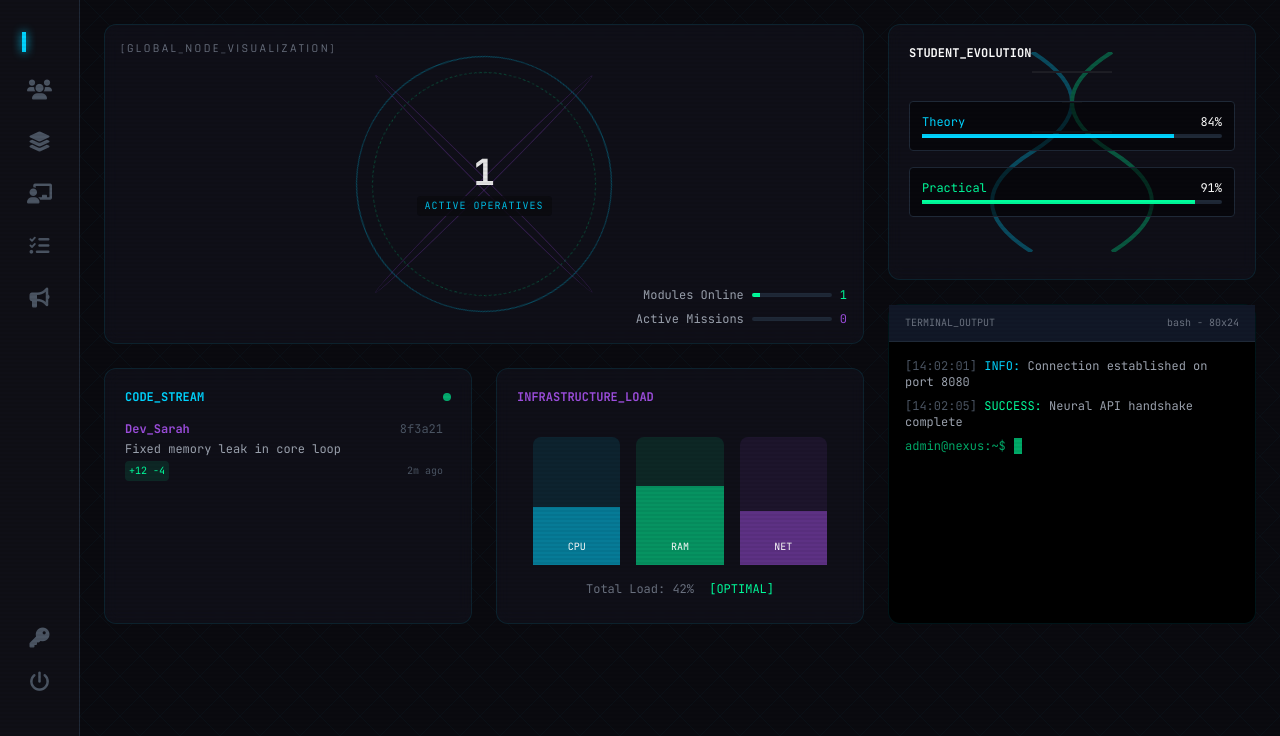
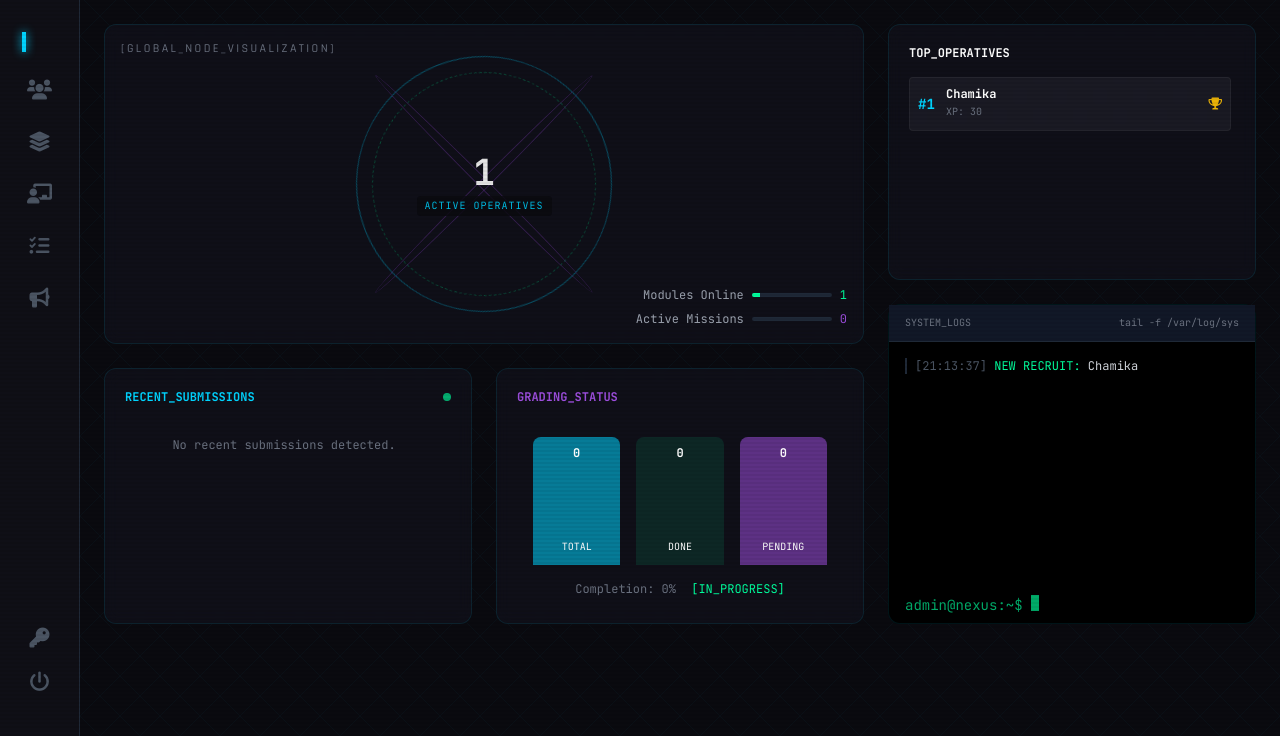
Before and after one commit to Software-Developer-LMS/LMSDEV-web-application, a PHP site: page /admin/index.php in a window 1280 px wide. Shown: the part 64-800 px from the top of the page. Run offline with PHP 8.4, Linux system fonts and the light colour scheme; a user stored in the database is signed in; data comes from the database, SQL or seed files in the repository; data that the repository does not hold is empty; some libraries are stand-ins or nearby versions.

Commit message:
feat: implement initial admin dashboard with dynamic statistics and a sci-fi themed UI.

```diff
--- a/admin/views/dashboard.php
+++ b/admin/views/dashboard.php
@@ -3,6 +3,46 @@ include '../includes/db_connection.php';
 // Dynamic Stats
 $student_count = $conn->query("SELECT COUNT(*) as count FROM users WHERE role='student'")->fetch_assoc()['count'];
 $module_count = $conn->query("SELECT COUNT(*) as count FROM modules")->fetch_assoc()['count'];
+// 1. Recent Submissions (Code_Stream)
+$rec_sub_sql = "SELECT s.*, u.name as student_name, a.title as assign_title
+                FROM submissions s
+                JOIN users u ON s.user_id = u.id
+                JOIN assignments a ON s.assignment_id = a.id
+                ORDER BY s.submitted_at DESC LIMIT 5";
+$recent_subs = $conn->query($rec_sub_sql);
+
+// 2. Grading Stats (Infrastructure_Load)
+$total_subs = $conn->query("SELECT COUNT(*) as count FROM submissions")->fetch_assoc()['count'];
+$graded_subs = $conn->query("SELECT COUNT(*) as count FROM submissions WHERE marks IS NOT NULL")->fetch_assoc()['count'];
+$grading_percentage = ($total_subs > 0) ? round(($graded_subs / $total_subs) * 100) : 0;
+
+// 3. Top Students (Student_Evolution)
+$top_students_sql = "SELECT * FROM users WHERE role='student' ORDER BY legacy_xp DESC LIMIT 3";
+$top_students = $conn->query($top_students_sql);
+
+// 4. System Logs (Terminal)
+$log_sql = "(SELECT 'New Recruit' as type, name as message, created_at FROM users WHERE role='student')
+            UNION
+            (SELECT 'New Directive' as type, title as message, created_at FROM assignments)
+            UNION
+            (SELECT 'Data Upload' as type, CONCAT(u.name, ' :: ', a.title) as message, s.submitted_at as created_at
+             FROM submissions s
+             JOIN users u ON s.user_id = u.id
+             JOIN assignments a ON s.assignment_id = a.id)
+            ORDER BY created_at DESC LIMIT 20";
+$system_logs_result = $conn->query($log_sql);
+$system_logs_data = [];
+while ($row = $system_logs_result->fetch_assoc()) {
+    $system_logs_data[] = [
+        'time' => date('H:i:s', strtotime($row['created_at'])),
+        'type' => $row['type'],
+        'message' => $row['message'],
+        'color' => ($row['type'] == 'New Recruit') ? 'text-nexus-green' : (($row['type'] == 'Data Upload') ? 'text-yellow-500' : 'text-nexus-blue')
+    ];
+}
+$system_logs_data = array_reverse($system_logs_data);
+
+// Basic Stats
 $active_assigns = $conn->query("SELECT COUNT(*) as count FROM assignments WHERE deadline > NOW()")->fetch_assoc()['count'];
 ?>
 
@@ -76,51 +116,68 @@ $active_assigns = $conn->query("SELECT COUNT(*) as count FROM assignments WHERE
             <!-- Commit Feed -->
             <div class="holo-card p-5 rounded-xl flex flex-col h-64">
                 <h3 class="text-xs font-bold text-nexus-blue mb-4 uppercase flex justify-between items-center">
-                    <span>Code_Stream</span>
+                    <span>Recent_Submissions</span>
                     <span class="w-2 h-2 rounded-full bg-nexus-green animate-pulse"></span>
                 </h3>
                 <div class="flex-1 overflow-y-auto space-y-3 pr-2 custom-scroll">
-                    <!-- Static Commit 1 -->
-                    <div class="group cursor-pointer">
+                    <?php if ($recent_subs->num_rows > 0): ?>
+                        <?php while ($sub = $recent_subs->fetch_assoc()): ?>
+                            <div class="group cursor-pointer hover:bg-white/5 p-2 rounded transition-colors">
                                 <div class="flex justify-between text-xs mb-1">
-                            <span class="text-nexus-purple font-bold">Dev_Sarah</span>
-                            <span class="text-gray-600 font-mono">8f3a21</span>
+                                    <span
+                                        class="text-nexus-purple font-bold"><?php echo htmlspecialchars($sub['student_name']); ?></span>
+                                    <span class="text-gray-600 font-mono">ID:<?php echo $sub['user_id']; ?></span>
                                 </div>
                                 <div class="text-gray-400 text-xs mb-1 group-hover:text-white transition-colors">
-                            Fixed memory leak in core loop
+                                    Submitted: <?php echo htmlspecialchars($sub['assign_title']); ?>
                                 </div>
                                 <div class="flex justify-between items-center text-[10px]">
-                            <span class="text-nexus-green bg-nexus-green/10 px-1 rounded">+12 -4</span>
-                            <span class="text-gray-600">2m ago</span>
+                                    <span
+                                        class="<?php echo $sub['marks'] ? 'text-nexus-green bg-nexus-green/10' : 'text-yellow-500 bg-yellow-500/10'; ?> px-1 rounded">
+                                        <?php echo $sub['marks'] ? 'GRADED: ' . $sub['marks'] : 'PENDING REVIEW'; ?>
+                                    </span>
+                                    <span
+                                        class="text-gray-600"><?php echo date('M d H:i', strtotime($sub['submitted_at'])); ?></span>
                                 </div>
                             </div>
+                        <?php endwhile; ?>
+                    <?php else: ?>
+                        <div class="text-gray-500 text-xs text-center mt-4">No recent submissions detected.</div>
+                    <?php endif; ?>
                 </div>
             </div>
 
             <!-- Server Infrastructure -->
             <div class="holo-card p-5 rounded-xl h-64 relative">
-                <h3 class="text-xs font-bold text-nexus-purple mb-4 uppercase">Infrastructure_Load</h3>
+                <h3 class="text-xs font-bold text-nexus-purple mb-4 uppercase">Grading_Status</h3>
 
                 <div class="flex items-end justify-between h-32 px-4 gap-4 mt-8">
                     <!-- Bars -->
                     <div class="w-full bg-nexus-blue/10 rounded-t-lg relative group h-full overflow-hidden">
                         <div class="absolute bottom-0 left-0 right-0 bg-nexus-blue/50 transition-all duration-1000 group-hover:bg-nexus-blue"
-                            style="height: 45%"></div>
-                        <div class="absolute bottom-2 left-0 right-0 text-center text-[10px] text-white">CPU</div>
+                            style="height: 100%"></div>
+                        <div class="absolute bottom-2 left-0 right-0 text-center text-[10px] text-white">TOTAL</div>
+                        <div class="absolute top-2 left-0 right-0 text-center text-xs font-bold text-white">
+                            <?php echo $total_subs; ?></div>
                     </div>
                     <div class="w-full bg-nexus-green/10 rounded-t-lg relative group h-full overflow-hidden">
                         <div class="absolute bottom-0 left-0 right-0 bg-nexus-green/50 transition-all duration-1000 group-hover:bg-nexus-green"
-                            style="height: 62%"></div>
-                        <div class="absolute bottom-2 left-0 right-0 text-center text-[10px] text-white">RAM</div>
+                            style="height: <?php echo $grading_percentage; ?>%"></div>
+                        <div class="absolute bottom-2 left-0 right-0 text-center text-[10px] text-white">DONE</div>
+                        <div class="absolute top-2 left-0 right-0 text-center text-xs font-bold text-white">
+                            <?php echo $graded_subs; ?></div>
                     </div>
                     <div class="w-full bg-nexus-purple/10 rounded-t-lg relative group h-full overflow-hidden">
                         <div class="absolute bottom-0 left-0 right-0 bg-nexus-purple/50 transition-all duration-1000 group-hover:bg-nexus-purple"
-                            style="height: 42%"></div>
-                        <div class="absolute bottom-2 left-0 right-0 text-center text-[10px] text-white">NET</div>
+                            style="height: <?php echo 100 - $grading_percentage; ?>%"></div>
+                        <div class="absolute bottom-2 left-0 right-0 text-center text-[10px] text-white">PENDING</div>
+                        <div class="absolute top-2 left-0 right-0 text-center text-xs font-bold text-white">
+                            <?php echo $total_subs - $graded_subs; ?></div>
                     </div>
                 </div>
                 <div class="mt-4 text-center text-xs text-gray-500">
-                    Total Load: 42% <span class="text-nexus-green ml-2">[OPTIMAL]</span>
+                    Completion: <?php echo $grading_percentage; ?>% <span
+                        class="text-nexus-green ml-2">[<?php echo ($grading_percentage == 100) ? 'COMPLETE' : 'IN_PROGRESS'; ?>]</span>
                 </div>
             </div>
 
@@ -130,67 +187,75 @@ $active_assigns = $conn->query("SELECT COUNT(*) as count FROM assignments WHERE
     <!-- COLUMN 2: Sidebar Widgets (4 cols) -->
     <div class="col-span-1 md:col-span-4 flex flex-col gap-6">
 
-        <!-- DNA HELIX (Student Progress) -->
-        <div class="holo-card p-5 rounded-xl h-64 relative overflow-hidden">
-            <h3 class="text-xs font-bold text-white mb-2 uppercase">Student_Evolution</h3>
-            <div class="absolute inset-0 flex items-center justify-center opacity-30 pointer-events-none">
-                <!-- SVG BG DNA -->
-                <svg width="200" height="200" viewBox="0 0 100 100">
-                    <path d="M30 0 Q70 25 30 50 T30 100" stroke="#00D4FF" fill="none" stroke-width="2" />
-                    <path d="M70 0 Q30 25 70 50 T70 100" stroke="#00FF9D" fill="none" stroke-width="2" />
-                    <!-- Connection Lines -->
-                    <line x1="30" y1="10" x2="70" y2="10" stroke="#444" stroke-width="1" />
-                    <line x1="45" y1="25" x2="55" y2="25" stroke="#444" stroke-width="1" />
-                    <line x1="30" y1="40" x2="70" y2="40" stroke="#444" stroke-width="1" />
-                </svg>
+        <!-- TOP STUDENTS (Leaderboard) -->
+        <div class="holo-card p-5 rounded-xl h-64 relative overflow-hidden flex flex-col">
+            <h3 class="text-xs font-bold text-white mb-4 uppercase">Top_Operatives</h3>
+            <div class="flex-1 overflow-y-auto space-y-3 custom-scroll pr-1">
+                <?php $rank = 1;
+                while ($st = $top_students->fetch_assoc()): ?>
+                    <div class="flex items-center gap-3 p-2 bg-white/5 rounded border border-white/5">
+                        <div class="text-nexus-blue font-bold text-sm w-4">#<?php echo $rank++; ?></div>
+                        <div class="flex-1">
+                            <div class="text-white text-xs font-bold"><?php echo htmlspecialchars($st['name']); ?></div>
+                            <div class="text-gray-500 text-[10px] uppercase">XP: <?php echo $st['legacy_xp']; ?></div>
                         </div>
-            <div class="relative z-10 mt-10 space-y-4">
-                <div class="bg-black/50 p-3 rounded border border-gray-800">
-                    <div class="flex justify-between text-xs mb-1">
-                        <span class="text-nexus-blue">Theory</span>
-                        <span class="text-white">84%</span>
+                        <i class="fa-solid fa-trophy text-yellow-500 text-xs"></i>
                     </div>
-                    <div class="w-full h-1 bg-gray-800 rounded">
-                        <div class="h-full bg-nexus-blue w-[84%]"></div>
-                    </div>
-                </div>
-                <div class="bg-black/50 p-3 rounded border border-gray-800">
-                    <div class="flex justify-between text-xs mb-1">
-                        <span class="text-nexus-green">Practical</span>
-                        <span class="text-white">91%</span>
-                    </div>
-                    <div class="w-full h-1 bg-gray-800 rounded">
-                        <div class="h-full bg-nexus-green w-[91%]"></div>
-                    </div>
-                </div>
+                <?php endwhile; ?>
             </div>
         </div>
 
-        <!-- SYSTEM TERMINAL -->
+        <!-- SYSTEM LOGS (Animated) -->
         <div class="holo-card p-0 rounded-xl flex-1 flex flex-col min-h-[300px] bg-black">
             <div class="bg-gray-900 px-4 py-2 text-[10px] text-gray-500 border-b border-gray-800 flex justify-between">
-                <span>TERMINAL_OUTPUT</span>
-                <span>bash - 80x24</span>
+                <span>SYSTEM_LOGS</span>
+                <span>tail -f /var/log/sys</span>
             </div>
-            <div class="p-4 font-mono text-xs space-y-2 overflow-y-auto flex-1 text-gray-400">
-                <!-- Static Log 1 -->
-                <div>
-                    <span class="text-gray-600">[14:02:01]</span>
-                    <span class="text-nexus-blue">INFO:</span>
-                    <span>Connection established on port 8080</span>
+            <div id="terminal-content"
+                class="p-4 font-mono text-xs space-y-2 overflow-y-auto flex-1 text-gray-400 custom-scroll relative">
+                <!-- JS will inject logs here -->
             </div>
-                <!-- Static Log 2 -->
-                <div>
-                    <span class="text-gray-600">[14:02:05]</span>
-                    <span class="text-nexus-green">SUCCESS:</span>
-                    <span>Neural API handshake complete</span>
-                </div>
-                <div class="flex mt-2 animate-pulse">
+            <!-- Pulse Cursor -->
+            <div class="px-4 pb-2">
+                <div class="flex animate-pulse">
                     <span class="text-nexus-green mr-2">admin@nexus:~$</span>
                     <span class="w-2 h-4 bg-nexus-green block"></span>
                 </div>
             </div>
         </div>
 
+        <script>
+            // Data from PHP
+            const logData = <?php echo json_encode($system_logs_data); ?>;
+            const terminal = document.getElementById('terminal-content');
+
+            function typeLog(log, index) {
+                const line = document.createElement('div');
+                line.className = "border-l-2 border-gray-800 pl-2 opacity-0 transition-opacity duration-300";
+
+                const timeSpan = `<span class="text-gray-600">[${log.time}]</span>`;
+                const typeSpan = `<span class="${log.color} uppercase">${log.type}:</span>`;
+                const msgSpan = `<span class="text-gray-300 typing-effect">${log.message}</span>`;
+
+                line.innerHTML = `${timeSpan} ${typeSpan} ${msgSpan}`;
+                terminal.appendChild(line);
+
+                // Reveal line
+                setTimeout(() => {
+                    line.classList.remove('opacity-0');
+                    terminal.scrollTop = terminal.scrollHeight; // Auto scroll
+                }, 100);
+            }
+
+            // Animate logs
+            let delay = 0;
+            logData.forEach((log, index) => {
+                setTimeout(() => {
+                    typeLog(log, index);
+                }, delay);
+                delay += 800; // 800ms delay between lines for "reading" speed
+            });
+        </script>
+
     </div>
 </div>
```
Lines whose indentation alone changed are shown as unchanged.
